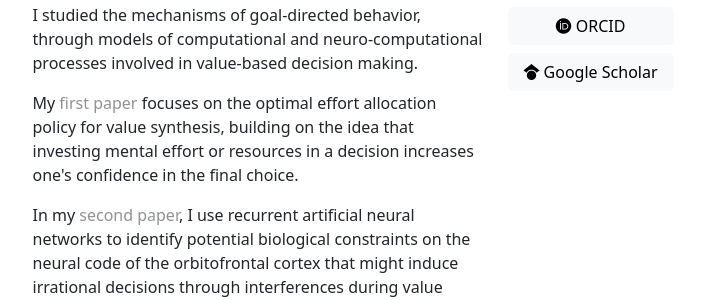
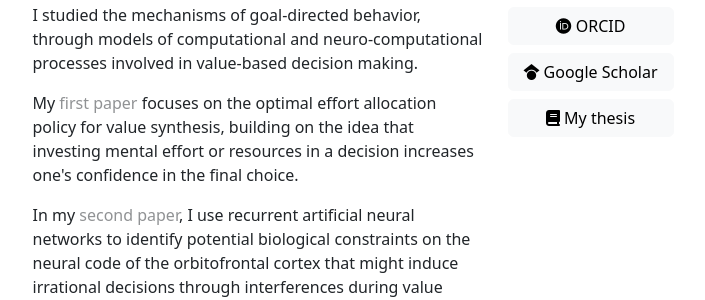
Before and after one commit to jbenon/jbenon.github.io, a Jekyll site: the page built from index.html, in a window 1280 px wide. Shown: the part 246-546 px from the top of the page, without its empty margins (287-992 px from the left). Built offline with Jekyll 4.4.1, drawn with Linux system fonts in a browser that asks for light colours; nearby versions of some CDN libraries.

Commit message:
Add thesis to front page

```diff
--- a/index.html
+++ b/index.html
@@ -73,6 +73,10 @@ layout: default
                     <i class="fa-brands fa-google-scholar"></i>
                     Google Scholar
                 </a>
+                <a class="btn btn-light" role="button" href="https://theses.hal.science/tel-05327543">
+                    <i class="fa-solid fa-book"></i>
+                    My thesis
+                </a>
             </div>
         </div>
     </div>
```
